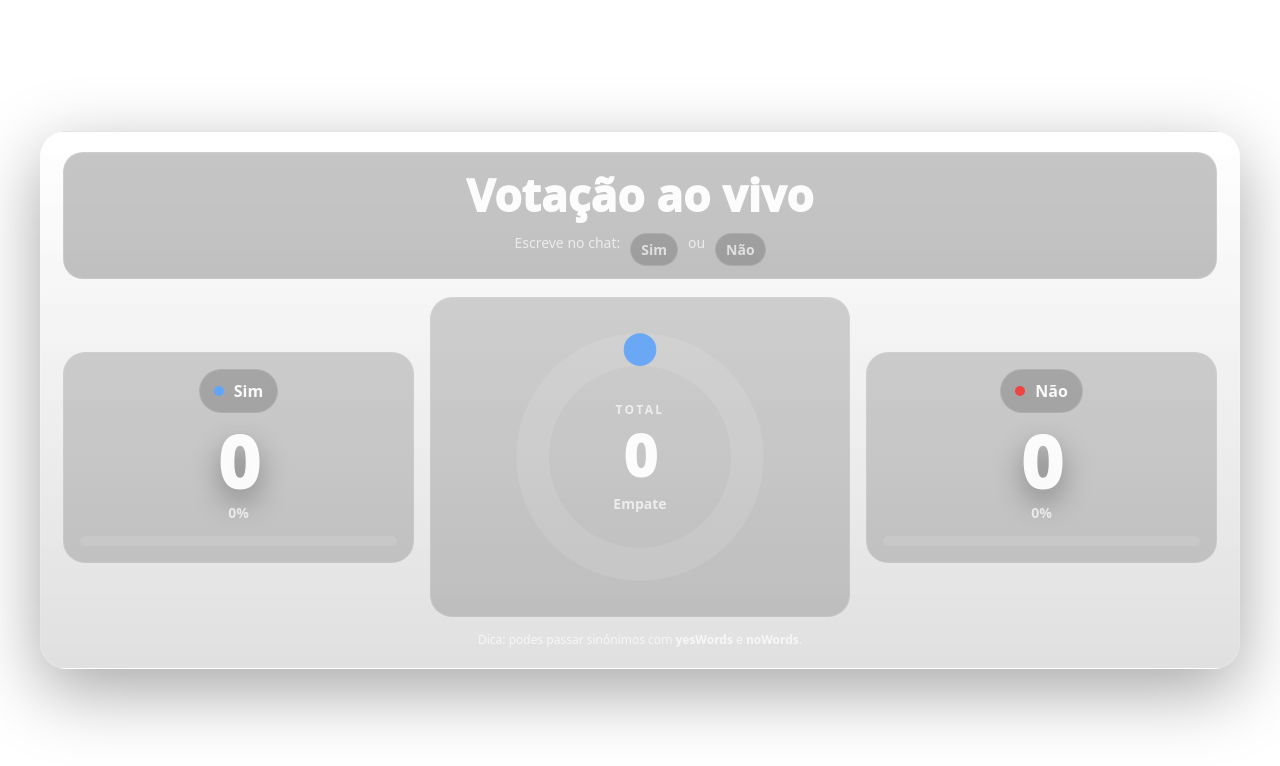
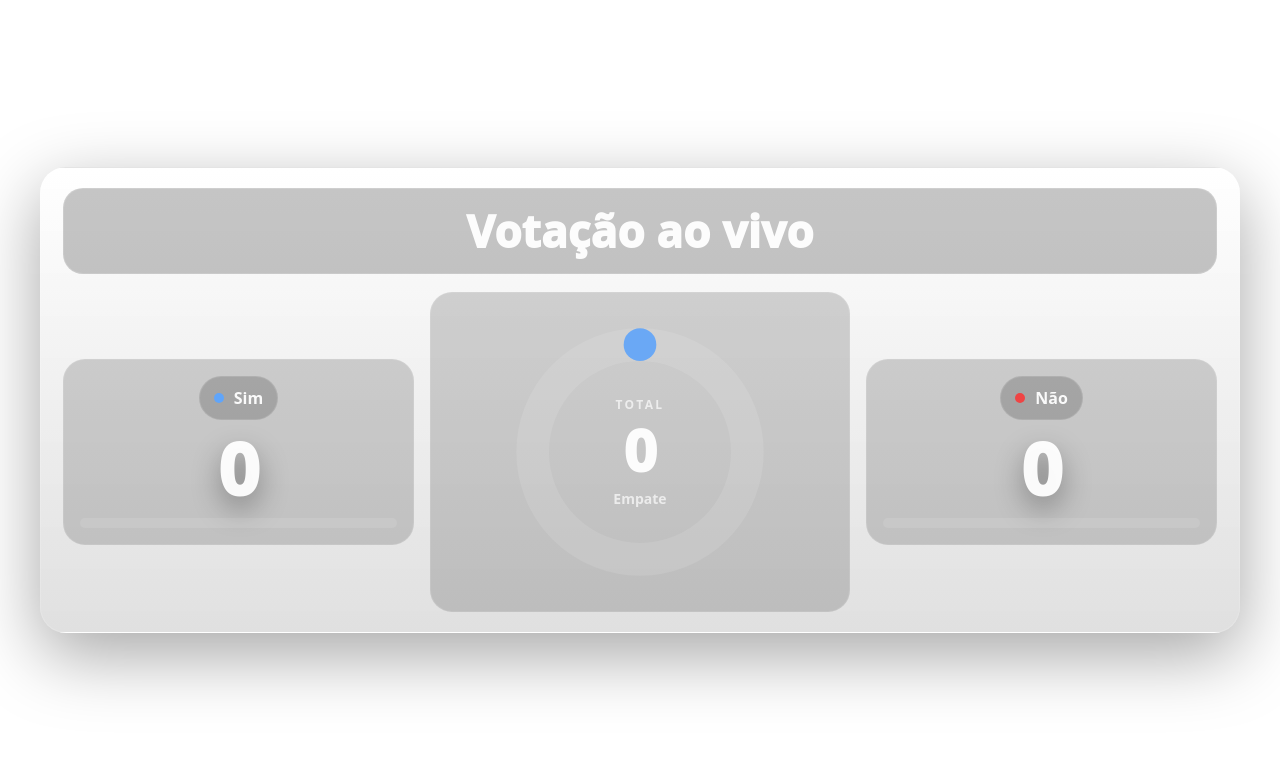
Before and after one commit to particulashow/votacao-ao-vivo, a plain HTML site: page index.html in a window 1280 px wide. Drawn offline with Linux system fonts and the light colour scheme; no server answers.

Commit message:
Update index.html

```diff
--- a/index.html
+++ b/index.html
@@ -3,28 +3,27 @@
 <head>
   <meta charset="UTF-8" />
   <meta name="viewport" content="width=device-width,initial-scale=1.0" />
-  <title>Votação ao Vivo (Sim/Não)</title>
+  <title>Votação Sim / Não</title>
   <link rel="stylesheet" href="./style.css" />
 </head>
 <body>
   <div class="wrap">
     <div class="card">
 
-      <div class="top">
-        <div class="title" id="title">Votação ao vivo</div>
-        <div class="subtitle" id="subtitle">Escreve no chat: <span class="kbd" id="yesKbd">Sim</span> ou <span class="kbd" id="noKbd">Não</span></div>
+      <!-- TÍTULO (opcional via ?title= ) -->
+      <div class="top" id="top">
+        <div class="title" id="title">Qual escolhes?</div>
       </div>
 
       <div class="mid">
-        <!-- LADO YES -->
-        <div class="side" id="sideYes">
+        <!-- YES -->
+        <div class="side yes" id="sideYes">
           <div class="pill">
             <span class="dot yes"></span>
             <span class="pillText" id="yesLabel">Sim</span>
           </div>
 
           <div class="big" id="yesCount">0</div>
-          <div class="small" id="yesPct">0%</div>
 
           <div class="meter">
             <div class="fill yes" id="yesFill"></div>
@@ -33,7 +32,7 @@
 
         <!-- DONUT -->
         <div class="donutBox">
-          <svg class="donut" viewBox="0 0 120 120" aria-label="Donut votação">
+          <svg class="donut" viewBox="0 0 120 120">
             <circle class="ring track" cx="60" cy="60" r="46" />
             <circle class="ring yes" id="ringYes" cx="60" cy="60" r="46" />
           </svg>
@@ -45,24 +44,19 @@
           </div>
         </div>
 
-        <!-- LADO NO -->
-        <div class="side" id="sideNo">
+        <!-- NO -->
+        <div class="side no" id="sideNo">
           <div class="pill">
             <span class="dot no"></span>
             <span class="pillText" id="noLabel">Não</span>
           </div>
 
           <div class="big" id="noCount">0</div>
-          <div class="small" id="noPct">0%</div>
 
           <div class="meter">
             <div class="fill no" id="noFill"></div>
           </div>
         </div>
-      </div>
-
-      <div class="foot hint" id="hint">
-        Dica: podes passar sinónimos com <b>yesWords</b> e <b>noWords</b>.
       </div>
 
     </div>
```
